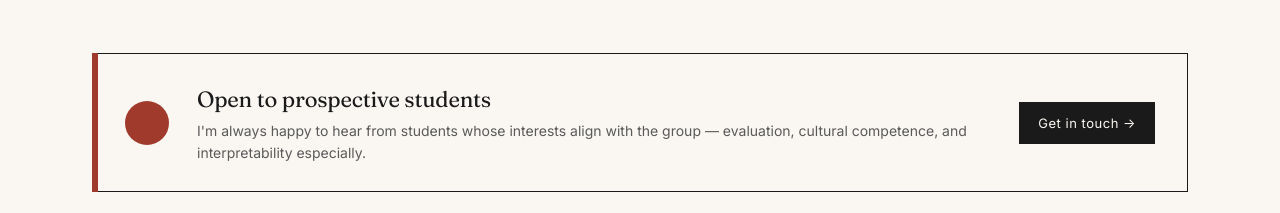
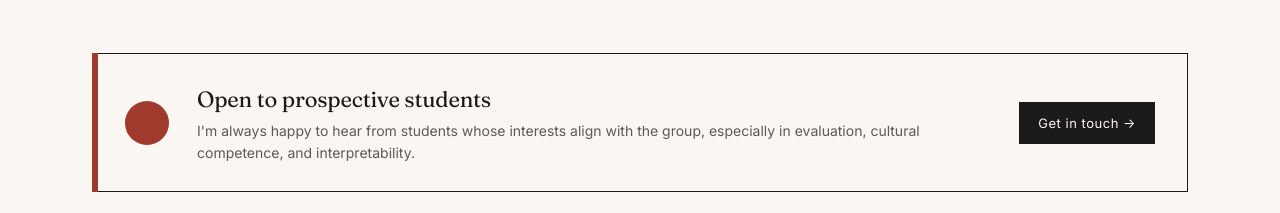
Before and after one commit to aemami1/site-v2, a React (Vite) app: page / in a window 1280 px wide. Shown: the part 920-1133 px from the top of the page. Built offline with nearby package versions, Linux system fonts and the light colour scheme.

Commit message:
Tighten wording on home callout and news items
Rephrase the group-interests blurb on the home recruiting card
and tighten the ACL 2026 preprint news items for clearer rhythm.

```diff
--- a/src/data.js
+++ b/src/data.js
@@ -187,8 +187,8 @@ window.PUBLICATIONS = [
 // News (curated subset, the "headline" moments).
 window.NEWS = [
   { year: 2026, date: "Apr 2026", text: "Six papers accepted at ACL 2026 (3 Main, 3 Findings). Topics: search-augmented evaluation, regional cultural commonsense in India, reasoning traces, harm drift, controllable memorization, and privacy-preserving QA over glucose data.", highlight: true },
-  { year: 2026, date: "Apr 2026", text: "\"Common to Whom? Regional Cultural Commonsense and LLM Bias in India\" (ACL 2026 Main) — preprint and INDICA benchmark released.", links: { arxiv: "https://arxiv.org/abs/2601.15550", data: "https://huggingface.co/datasets/Sangmitra-06/INDICA" } },
-  { year: 2026, date: "Apr 2026", text: "\"Memory Dial: A Training Framework for Controllable Memorization in Language Models\" (ACL 2026 Findings) — preprint and code released.", links: { arxiv: "https://arxiv.org/abs/2604.05074", code: "https://github.com/xiangbo05/MemoryDial_Public" } },
+  { year: 2026, date: "Apr 2026", text: "\"Common to Whom? Regional Cultural Commonsense and LLM Bias in India\" (ACL 2026 Main): preprint and INDICA benchmark released.", links: { arxiv: "https://arxiv.org/abs/2601.15550", data: "https://huggingface.co/datasets/Sangmitra-06/INDICA" } },
+  { year: 2026, date: "Apr 2026", text: "\"Memory Dial: A Training Framework for Controllable Memorization in Language Models\" (ACL 2026 Findings): preprint and code released.", links: { arxiv: "https://arxiv.org/abs/2604.05074", code: "https://github.com/xiangbo05/MemoryDial_Public" } },
   { year: 2026, date: "Feb 2026", text: "\"The Dog the Cat Chased Stumped the Model\" accepted to EACL 2026 Main Conference.", link: "https://arxiv.org/abs/2510.20543" },
   { year: 2025, date: "Sep 2025", text: "Taarof paper featured in IBM Think, Ars Technica, and PC Gamer.", link: "https://www.ibm.com/think/news/persian-politeness-test-ai-cant-pass", highlight: true },
   { year: 2025, date: "Aug 2025", text: "All three submissions accepted to EMNLP 2025: 2 Main, 1 Findings." },
--- a/src/home.jsx
+++ b/src/home.jsx
@@ -149,7 +149,7 @@ function Recruit({ go }) {
           <div className="recruit-body">
             <div className="title">Open to prospective students</div>
             <div className="sub">
-              I'm always happy to hear from students whose interests align with the group — evaluation, cultural competence, and interpretability especially.
+              I'm always happy to hear from students whose interests align with the group, especially in evaluation, cultural competence, and interpretability.
             </div>
           </div>
           <a className="recruit-cta" href="#group" onClick={(e) => { e.preventDefault(); go("group"); }}>
```
